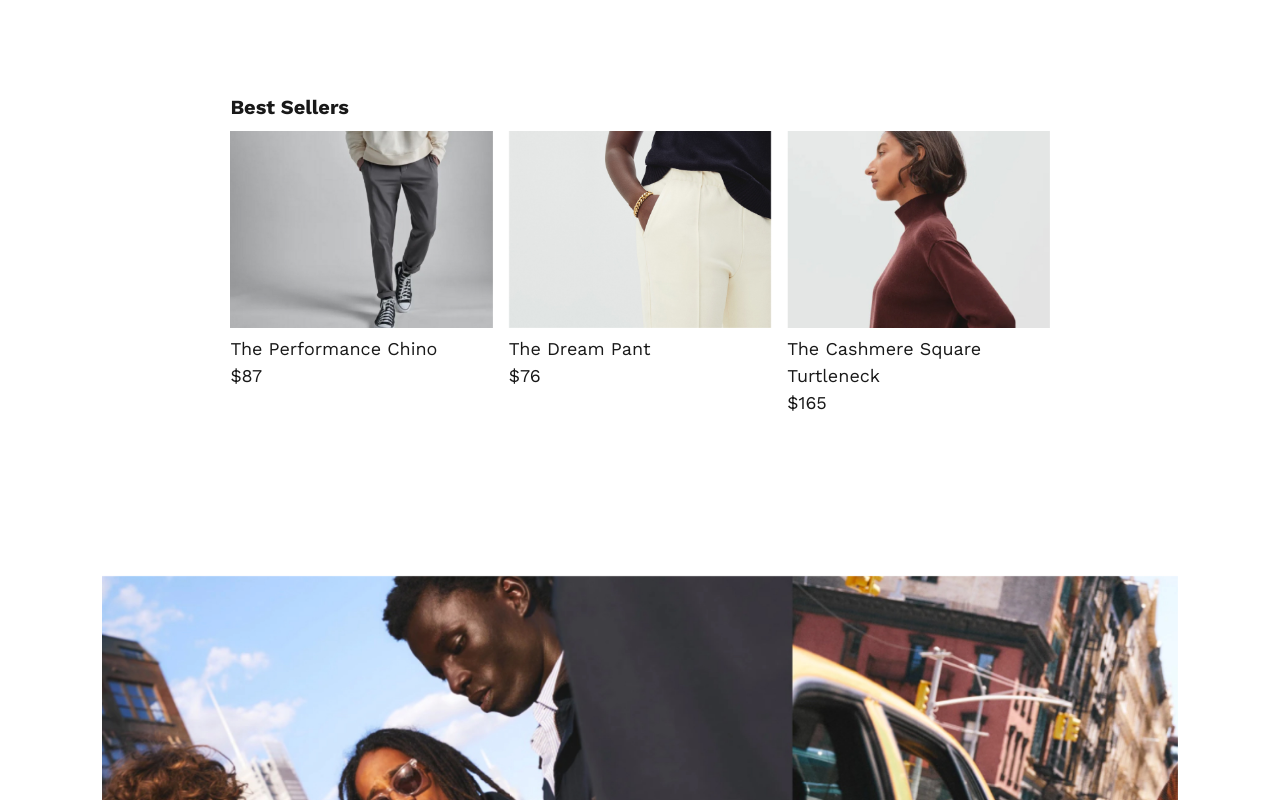
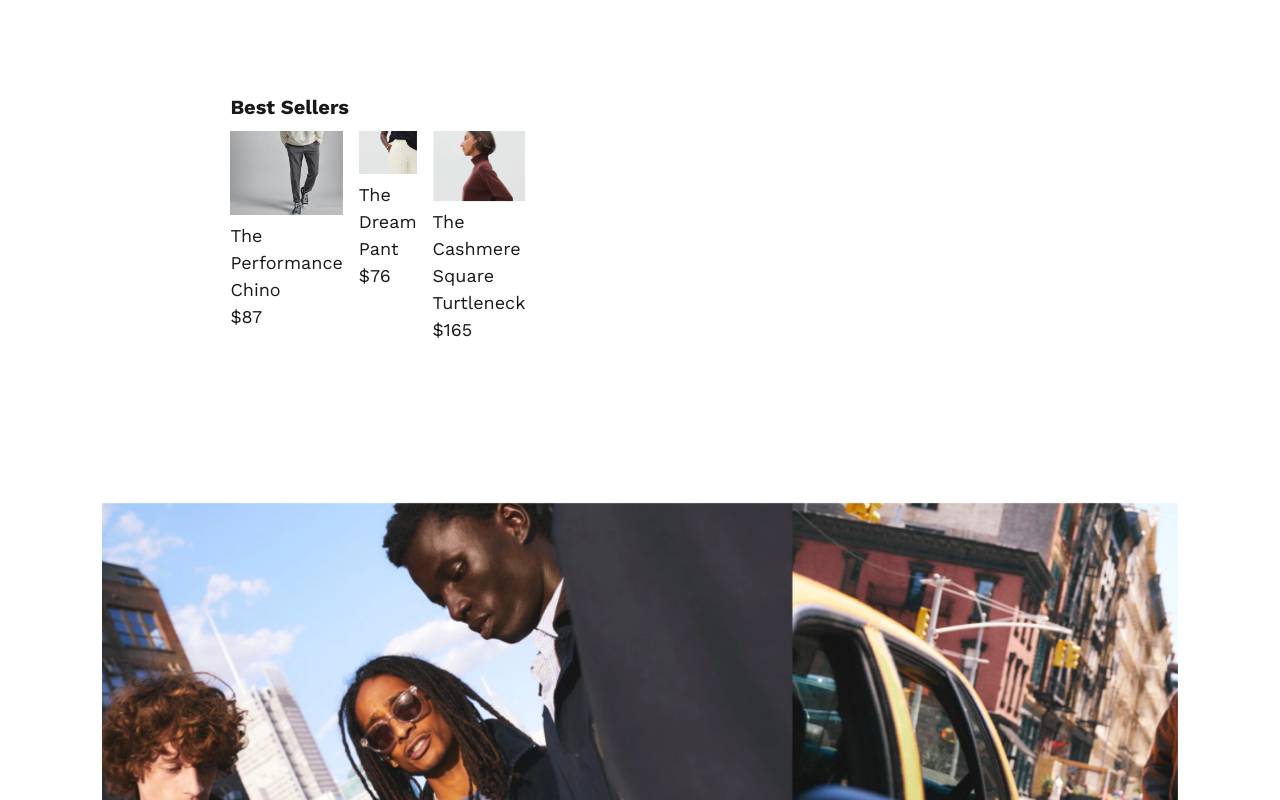
Before and after one commit to brentmiller1973/brands-ecom-landing-page, a React (Create React App) app: page / in a window 1280 px wide. Shown: the part 900-1700 px from the top of the page. Built offline with nearby package versions, Linux system fonts and the light colour scheme.

Commit message:
Testing react-awesome-reveal

```diff
--- a/package.json
+++ b/package.json
@@ -13,8 +13,8 @@
     "node-sass": "^6.0.1",
     "prettier": "^2.4.1",
     "react": "^17.0.2",
+    "react-awesome-reveal": "^3.8.1",
     "react-dom": "^17.0.2",
-    "react-reveal": "^1.2.2",
     "react-scripts": "4.0.3",
     "react-slick": "^0.28.1",
     "slick-carousel": "^1.8.1",
--- a/src/components/AlertBar/index.jsx
+++ b/src/components/AlertBar/index.jsx
@@ -1,12 +1,15 @@
 import React from "react";
+import { Fade } from "react-awesome-reveal";
 import "./styles.scss";
 
 const AlertBar = () => {
   return (
     <div className="xpmedia-brands-alert-bar">
-      <p className="text-5 worksans-normal-white-16px">
-        Free shipping on orders over $50. Free returns.
-      </p>
+      <Fade>
+        <p className="text-5 worksans-normal-white-16px">
+          Free shipping on orders over $50. Free returns.
+        </p>
+      </Fade>
     </div>
   );
 };
--- a/src/components/CardSlider/index.jsx
+++ b/src/components/CardSlider/index.jsx
@@ -1,6 +1,5 @@
 import React from "react";
 import SlideCard from "./children/SlideCard";
-import Slide from "react-reveal/Slide";
 import "./styles.scss";
 import cat1Img from "../../assets/images/Category1@2X.jpg";
 import cat2Img from "../../assets/images/Category2@2X.jpg";
--- a/src/components/CardSlider2/index.jsx
+++ b/src/components/CardSlider2/index.jsx
@@ -1,6 +1,5 @@
 import React from "react";
 import SlideCard from "./children/SlideCard";
-import Slide from "react-reveal/Slide";
 import "./styles.scss";
 import story1Img from "../../assets/images/Stories1@2X.jpg";
 import story2Img from "../../assets/images/Stories2@2X.jpg";
--- a/src/components/Footer/index.jsx
+++ b/src/components/Footer/index.jsx
@@ -1,6 +1,5 @@
 import React from "react";
-import Slide from "react-reveal/Slide";
-import Fade from "react-reveal/Fade";
+import { Fade } from "react-awesome-reveal";
 import "./styles.scss";
 
 const Footer = () => {
--- a/src/components/Hero/index.jsx
+++ b/src/components/Hero/index.jsx
@@ -1,6 +1,5 @@
 import React from "react";
-import Slide from "react-reveal/Slide";
-import Fade from "react-reveal/Fade";
+import { Fade } from "react-awesome-reveal";
 import "./styles.scss";
 import hero from "../../assets/images/Hero@2X.jpg";
 // import mouse from "../../assets/images/mouse.svg";
--- a/src/components/MasonryGrid/index.jsx
+++ b/src/components/MasonryGrid/index.jsx
@@ -1,6 +1,5 @@
 import React from "react";
-import Slide from "react-reveal/Slide";
-import Fade from "react-reveal/Fade";
+import { Slide } from "react-awesome-reveal";
 import "./styles.scss";
 import NewArrivals1 from "../../assets/images/NewArrivals1@2X.jpg";
 import NewArrivals2 from "../../assets/images/NewArrivals2@2X.jpg";
@@ -10,6 +9,7 @@ const MasonryGrid = () => {
   return (
     <section className="container-fluid xpmedia-brands-masonry-grid">
       <div className="image-grid">
+        <Slide left>
           <div className="image-grid-col-2 image-grid-row-2 img-hover-zoom">
             <img src={NewArrivals1} alt="NewArrivals1" />
             <div className="info-overlay">
@@ -17,6 +17,8 @@ const MasonryGrid = () => {
               <button className="masonBtn">Shop</button>
             </div>
           </div>
+        </Slide>
+        <Slide left>
           <div className="img-hover-zoom">
             <img src={NewArrivals2} alt="NewArrivals2" />
             <div className="info-overlay">
@@ -24,6 +26,8 @@ const MasonryGrid = () => {
               <button className="masonBtn">Shop</button>
             </div>
           </div>
+        </Slide>
+        <Slide left>
           <div className="img-hover-zoom">
             <img src={NewArrivals3} alt="NewArrivals3" />
             <div className="info-overlay">
@@ -31,6 +35,7 @@ const MasonryGrid = () => {
               <button className="masonBtn">Shop</button>
             </div>
           </div>
+        </Slide>
         {/*<img src="https://loremflickr.com/800/600" alt="architecture" />*/}
         {/*<img src="https://loremflickr.com/800/600" alt="architecture" />*/}
       </div>
--- a/src/components/ProductGrid/children/ProductCard/index.jsx
+++ b/src/components/ProductGrid/children/ProductCard/index.jsx
@@ -1,5 +1,5 @@
 import React from "react";
-import Fade from "react-reveal/Fade";
+import { Fade } from "react-awesome-reveal";
 import "./styles.scss";
 
 const ProductCard = ({ img, productName, price }) => {
@@ -8,7 +8,7 @@ const ProductCard = ({ img, productName, price }) => {
       <a href="#" title={productName}>
         <img alt={productName} src={img} />
       </a>
-      <Fade bottom>
+      <Fade>
         <div>{productName}</div>
         <div>{price}</div>
       </Fade>
--- a/src/components/ProductGrid/index.jsx
+++ b/src/components/ProductGrid/index.jsx
@@ -1,6 +1,6 @@
 import React from "react";
 import ProductCard from "./children/ProductCard";
-import Slide from "react-reveal/Slide";
+import { Fade } from "react-awesome-reveal";
 import "./styles.scss";
 import BestSeller1 from "../../assets/images/BestSeller1@2X.jpg";
 import BestSeller2 from "../../assets/images/BestSeller2@2X.jpg";
@@ -11,7 +11,7 @@ const ProductGrid = () => {
     <section className="container-fluid xpmedia-brands-product-grid">
       <h1 className="product-grid-header">Best Sellers</h1>
       <div className="row">
-        <Slide bottom big>
+        <Fade>
           <div className="col-sm-12 col-md-xl-4">
             <ProductCard
               img={BestSeller1}
@@ -19,8 +19,8 @@ const ProductGrid = () => {
               price="$87"
             />
           </div>
-        </Slide>
-        <Slide bottom big>
+        </Fade>
+        <Fade>
           <div className="col-sm-12 col-md-xl-4">
             <ProductCard
               img={BestSeller2}
@@ -28,8 +28,8 @@ const ProductGrid = () => {
               price="$76"
             />
           </div>
-        </Slide>
-        <Slide bottom big>
+        </Fade>
+        <Fade>
           <div className="col-sm-12 col-md-xl-4">
             <ProductCard
               img={BestSeller3}
@@ -37,7 +37,7 @@ const ProductGrid = () => {
               price="$165"
             />
           </div>
-        </Slide>
+        </Fade>
       </div>
     </section>
   );
--- a/src/components/Promo/index.jsx
+++ b/src/components/Promo/index.jsx
@@ -1,6 +1,5 @@
 import React from "react";
-import Slide from "react-reveal/Slide";
-import Fade from "react-reveal/Fade";
+import { Fade, Slide } from "react-awesome-reveal";
 import "./styles.scss";
 import fallDays from "../../assets/images/FallDaysAhead@2X.jpg";
 
--- a/src/components/VideoPromo/index.jsx
+++ b/src/components/VideoPromo/index.jsx
@@ -1,5 +1,5 @@
 import React from "react";
-import Fade from "react-reveal/Fade";
+import { Fade } from "react-awesome-reveal";
 import "./styles.scss";
 import video from "../../assets/images/brand-video.mp4";
 
```
Also changed, not shown: 1 other file (tests, documents, lock files or other folders). Lines whose indentation alone changed are shown as unchanged.
